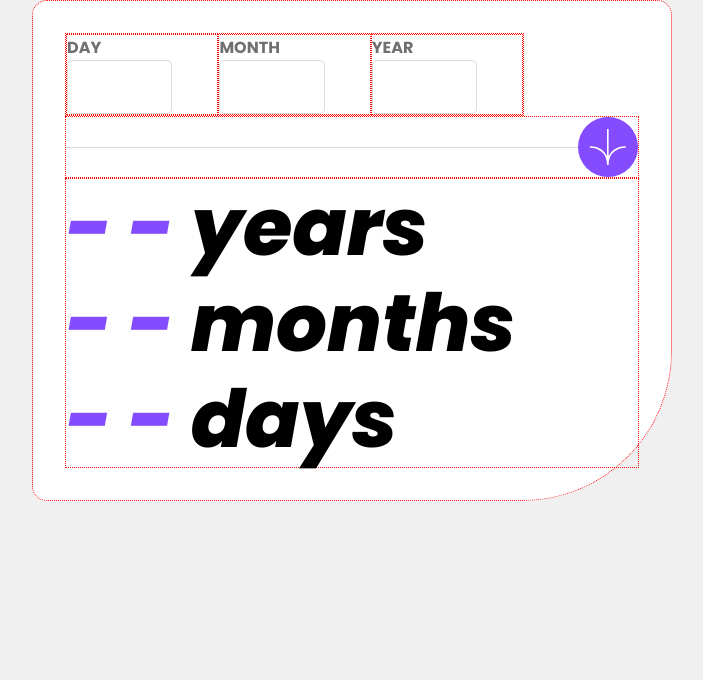
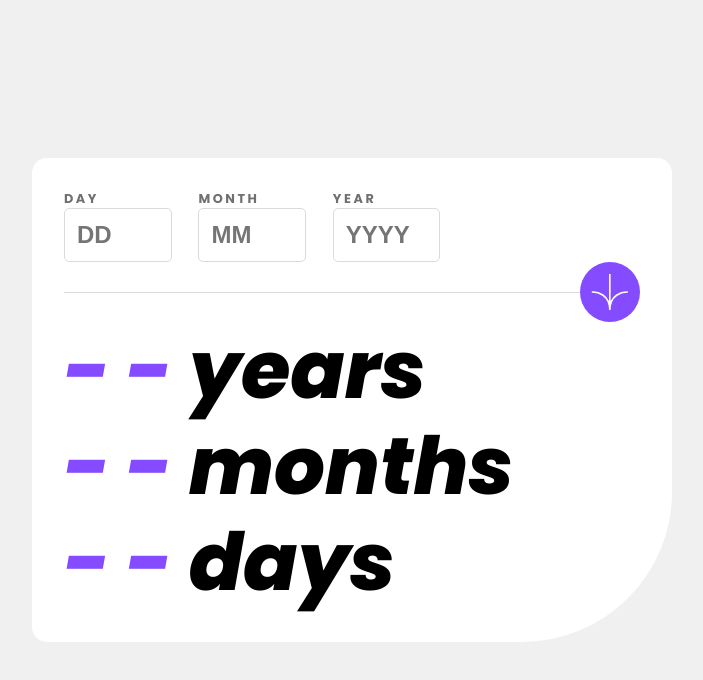
Before and after one commit to Afarrell95/age-calculator, a plain HTML site: page age-calculator-app-main/index.html in a window 1280 px wide. Shown: the whole page, without its empty margins (288-991 px from the left). Drawn offline with Linux system fonts and the light colour scheme.

Commit message:
basic desktop style done

```diff
--- a/age-calculator-app-main/index.html
+++ b/age-calculator-app-main/index.html
@@ -26,15 +26,15 @@
       <div class="inputs">
         <div class="part">
           <span class="dmy">Day</span>
-          <input type="text" />
+          <input type="text" placeholder="dd" />
         </div>
         <div class="part">
           <span class="dmy">Month</span>
-          <input type="text" />
+          <input type="text" placeholder="mm" />
         </div>
         <div class="part">
           <span class="dmy">Year</span>
-          <input type="text" />
+          <input type="text" placeholder="yyyy" />
         </div>
       </div>
       <div class="divider">
--- a/age-calculator-app-main/style.css
+++ b/age-calculator-app-main/style.css
@@ -7,28 +7,26 @@
 body{
     background-color: hsl(0, 0%, 94%);
     display: flex;
+    align-items: center;
     justify-content: center;
-    align-items: center;
     font-family: 'Poppins', sans-serif;
+    height: 100vh;
 }
 
 .main-container{
+
     background-color: hsl(0, 0%, 100%);
     width: 50%;
     padding: 2em;
     border-radius: 15px 15px 150px 15px;
-    border: 1px dotted red;
-
 }
 
 .part{
     display: flex;
     flex-direction: column;
-    border: 1px dotted red;
 }
 
 .divider{
-    border: 1px dotted red;
     display: flex;
     flex-direction: row;
     flex-wrap: nowrap;
@@ -60,15 +58,16 @@ body{
 }
 
 .inputs{
-    max-width:80%;
+    max-width:70%;
     display: flex;
     flex-direction: row;
-    border: 1px dotted red;
 }
 
 .dmy{
     color: hsl(0, 1%, 44%);
     text-transform: uppercase;
+    font-size: .8rem;
+    letter-spacing: .2em;
 }
 
 input{
@@ -77,7 +76,7 @@ input{
     text-transform: uppercase;
     font-weight: 600;
     border: solid 1px hsl(0, 0%, 86%);
-    width: 70%;
+    width: 80%;
     font-size:1.5rem;
     padding: .5em;
     cursor: pointer;
@@ -92,7 +91,6 @@ input:hover{
     font-style: italic;
     font-weight: 800;
     line-height: 1.2em;
-    border: 1px dotted red;
 }
 
 .number{
```
